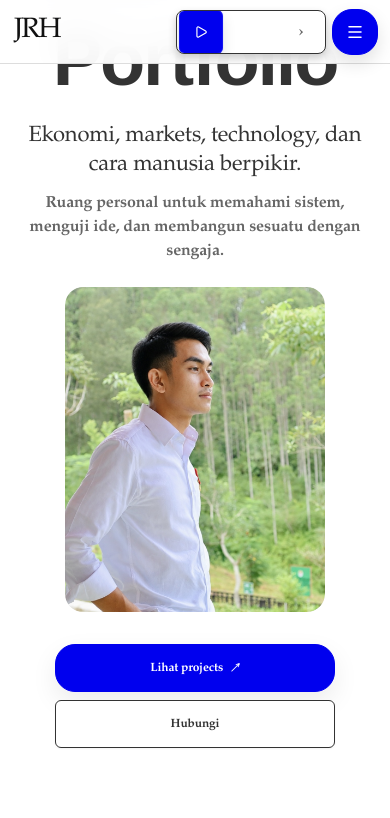
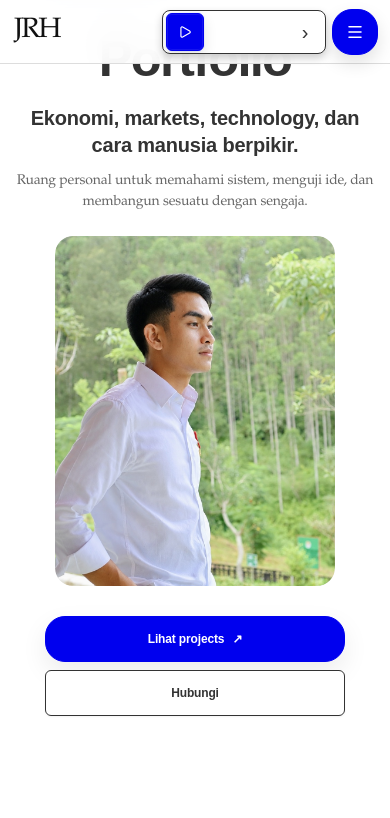
Before and after one commit to LionerHakim/JRHs, a React (Vite) app: page / in a window 390 px wide. Shown: the top 818 px of the page. Built offline with nearby package versions, Linux system fonts and the light colour scheme.

Commit message:
fix: stabilize mobile typography and simplify music player UX

```diff
--- a/src/jrh-interaction-final.css
+++ b/src/jrh-interaction-final.css
@@ -1,103 +1,123 @@
-/* JRHs: cross-device interaction system, Kahoot-token calibration, premium utility treatment. */
+/* JRHs: stable final interaction layer. Keep this file last. */
 :root{
-  --jrh-black:#333333;
-  --jrh-white:#ffffff;
+  --jrh-ink:#333333;
+  --jrh-muted:#666666;
   --jrh-blue:#0000ee;
   --jrh-red:#e21b3c;
   --jrh-line:#dddddd;
   --jrh-soft:#f2f2f2;
   --jrh-shadow:rgba(0,0,0,.2) 0 4px 8px 0;
-  --jrh-ease:ease;
-  --jrh-fast:100ms;
-  --jrh-base:300ms;
 }
 
-a,button,input{ -webkit-tap-highlight-color:transparent; }
-a,button{touch-action:manipulation;}
-a:not(.jrh-wordmark),button{transition:transform var(--jrh-fast) var(--jrh-ease),background-color var(--jrh-base) var(--jrh-ease),border-color var(--jrh-base) var(--jrh-ease),color var(--jrh-base) var(--jrh-ease),box-shadow var(--jrh-base) var(--jrh-ease),opacity var(--jrh-base) var(--jrh-ease)!important}
+/* Typography: one readable system across Android, iPhone and desktop. */
+html{-webkit-text-size-adjust:100%;text-size-adjust:100%}
+body{color:var(--jrh-ink)!important;background:#fff!important;font-family:'Montserrat',Arial,Helvetica,sans-serif!important;font-weight:500!important;line-height:1.5!important;-webkit-font-smoothing:antialiased!important;text-rendering:optimizeLegibility!important}
+body button,body input,body textarea,body select,body p,body li,body span,body small,body label,body a{font-family:'Montserrat',Arial,Helvetica,sans-serif!important}
+h1,h2,h3,h4,h5,h6,.display-title,.hero-clean h1,.hero-positioning,.project-content h3,.project-featured .project-content h3,.experience-main h3,.contact-title{font-family:'Montserrat',Arial,Helvetica,sans-serif!important;color:var(--jrh-ink)!important;font-weight:700!important}
+
+/* Hero: never allow the main word to become clipped or visually disappear. */
+.hero-clean,.hero-clean-inner,.hero-copy,.hero-panel{overflow:visible!important}
+.hero-clean h1{display:block!important;visibility:visible!important;opacity:1!important;max-width:100%!important;margin:0!important;color:#333!important;font-size:clamp(44px,7vw,72px)!important;line-height:1.08!important;letter-spacing:-.04em!important;white-space:normal!important;overflow:visible!important}
+.hero-clean .hero-positioning{color:#333!important;font-weight:600!important;line-height:1.3!important}
+.hero-clean .hero-description{color:#666!important;font-weight:500!important;line-height:1.55!important}
+.hero-button{font-family:'Montserrat',Arial,Helvetica,sans-serif!important;font-weight:700!important}
+
+/* Shared interaction language. */
+a,button,input{-webkit-tap-highlight-color:transparent}
+a,button{touch-action:manipulation}
 a:focus-visible,button:focus-visible,input:focus-visible{outline:2px solid var(--jrh-blue)!important;outline-offset:3px!important}
+.jrh-nav-link{transition:background-color .15s ease,color .15s ease,transform .1s ease!important}
+.jrh-nav-link:hover{background:#f2f2f2!important;color:#333!important}
+.jrh-nav-link.is-active{background:var(--jrh-blue)!important;color:#fff!important}
+.jrh-menu-button{min-width:44px!important;min-height:44px!important}
+.jrh-menu-button:active,.jrh-mobile-link:active,.project-visit:active,.contact-cta:active{transform:scale(.97)!important}
 
-/* Navigation: one compact interaction language on pointer and touch. */
-.jrh-nav-link{position:relative!important;overflow:hidden!important}
-.jrh-nav-link::after{content:"";position:absolute!important;left:12px!important;right:12px!important;bottom:4px!important;height:2px!important;background:var(--jrh-blue)!important;transform:scaleX(0)!important;transform-origin:left!important;transition:transform var(--jrh-fast) ease!important}
-.jrh-nav-link:hover::after,.jrh-nav-link.is-active::after{transform:scaleX(1)!important}
-.jrh-nav-link:hover{transform:translateY(-1px)!important;background:#f2f2f2!important}
-.jrh-nav-link:active{transform:scale(.97)!important;background:var(--jrh-blue)!important;color:#fff!important}
-.jrh-wordmark:active{transform:scale(.96)!important;opacity:.75!important}
-.jrh-menu-button{transition:transform var(--jrh-fast) ease,background-color var(--jrh-base) ease,box-shadow var(--jrh-base) ease!important}
-.jrh-menu-button:hover{transform:translateY(-1px)!important;box-shadow:var(--jrh-shadow)!important}
-.jrh-menu-button:active{transform:scale(.94)!important;box-shadow:none!important}
-.jrh-mobile-link:hover{background:#f2f2f2!important;transform:translateX(2px)!important}
-.jrh-mobile-link:active{transform:scale(.985)!important;background:var(--jrh-blue)!important;color:#fff!important}
+/* Projects: same action treatment, without turning the whole card into a fake button. */
+.project-object{transition:transform .2s ease,border-color .2s ease,box-shadow .2s ease!important}
+.project-object:hover{transform:translateY(-3px)!important;box-shadow:var(--jrh-shadow)!important}
+.project-object:focus-within{border-color:var(--jrh-blue)!important;box-shadow:0 0 0 2px rgba(0,0,238,.12),var(--jrh-shadow)!important}
+.project-visit{min-height:44px!important;border:1px solid #333!important;background:#fff!important;color:#333!important;font-weight:700!important;transition:background-color .15s ease,color .15s ease,border-color .15s ease,transform .1s ease!important}
+.project-visit:hover,.project-visit:focus-visible{background:var(--jrh-blue)!important;border-color:var(--jrh-blue)!important;color:#fff!important}
+.project-visit:active{background:var(--jrh-red)!important;border-color:var(--jrh-red)!important;color:#fff!important}
 
-/* Projects: interaction follows the same blue action language as the rest of the site. */
-.project-object{transition:transform var(--jrh-base) ease,border-color var(--jrh-base) ease,box-shadow var(--jrh-base) ease,background-color var(--jrh-base) ease!important}
-.project-object:hover{transform:translateY(-4px)!important;border-color:#bdbdbd!important;box-shadow:var(--jrh-shadow)!important}
-.project-object:focus-within{border-color:var(--jrh-blue)!important;box-shadow:0 0 0 2px rgba(0,0,238,.10),var(--jrh-shadow)!important}
-.project-object:active{transform:translateY(-1px) scale(.995)!important}
-.project-visit{position:relative!important;overflow:hidden!important;isolation:isolate!important}
-.project-visit::before{content:"";position:absolute!important;inset:0!important;background:var(--jrh-blue)!important;transform:scaleX(0)!important;transform-origin:left!important;transition:transform var(--jrh-base) ease!important;z-index:-1!important}
-.project-visit:hover::before,.project-visit:focus-visible::before{transform:scaleX(1)!important}
-.project-visit:hover,.project-visit:focus-visible{color:#fff!important;border-color:var(--jrh-blue)!important;transform:translateY(-1px)!important}
-.project-visit:active{transform:scale(.97)!important;background:var(--jrh-red)!important;border-color:var(--jrh-red)!important;color:#fff!important}
+/* Experience roles remain informational. */
+.experience-role{cursor:default!important;user-select:none!important;-webkit-user-select:none!important}
 
-/* Experience: roles are informational, not fake buttons. */
-.experience-role{cursor:default!important;user-select:none!important;-webkit-user-select:none!important;transition:background-color var(--jrh-base) ease,border-color var(--jrh-base) ease,color var(--jrh-base) ease!important}
-.experience-role:hover{background:#f2f2f2!important;border-color:#333!important;color:#333!important}
+/* Contact uses the same primary action as Projects. */
+.contact-cta:hover{background:var(--jrh-red)!important;border-color:var(--jrh-red)!important;color:#fff!important;transform:translateY(-1px)!important}
 
-/* Contact: primary action matches project action exactly. */
-.contact-cta:hover{transform:translateY(-2px)!important;background:var(--jrh-red)!important;border-color:var(--jrh-red)!important;box-shadow:var(--jrh-shadow)!important}
-.contact-cta:active{transform:scale(.97)!important;background:var(--jrh-blue)!important;border-color:var(--jrh-blue)!important;box-shadow:none!important}
-.footer-nav a:hover,.footer-meta a:hover{transform:translateX(3px)!important;color:var(--jrh-blue)!important}
-.footer-nav a:active,.footer-meta a:active{transform:scale(.97)!important}
+/* Music: simple trigger, obvious controls, large touch targets. */
+.music-player{position:relative!important;z-index:9000!important;isolation:isolate!important;min-width:0!important;overflow:visible!important}
+.music-player-pill{display:flex!important;align-items:center!important;width:232px!important;min-width:0!important;height:44px!important;padding:3px!important;gap:2px!important;border:1px solid #333!important;border-radius:8px!important;background:#fff!important;box-shadow:var(--jrh-shadow)!important;overflow:hidden!important}
+.music-player-button{display:grid!important;place-items:center!important;flex:0 0 38px!important;width:38px!important;height:38px!important;min-width:38px!important;min-height:38px!important;padding:0!important;border:1px solid var(--jrh-blue)!important;border-radius:6px!important;background:var(--jrh-blue)!important;color:#fff!important;cursor:pointer!important}
+.music-player-button:hover{background:var(--jrh-red)!important;border-color:var(--jrh-red)!important}
+.music-player-track-button{display:flex!important;align-items:center!important;justify-content:flex-start!important;flex:1 1 auto!important;min-width:0!important;height:38px!important;padding:0 7px!important;gap:7px!important;border:0!important;background:#fff!important;color:#333!important;cursor:pointer!important;text-align:left!important}
+.music-player-track-button:hover{background:#f2f2f2!important;color:var(--jrh-blue)!important}
+.music-player-title{display:block!important;min-width:0!important;overflow:hidden!important;text-overflow:ellipsis!important;white-space:nowrap!important;color:#333!important;font-size:12px!important;line-height:1.2!important;font-weight:700!important}
+.music-player-next{display:grid!important;place-items:center!important;flex:0 0 38px!important;width:38px!important;height:38px!important;min-width:38px!important;min-height:38px!important;padding:0!important;border:0!important;border-radius:6px!important;background:#fff!important;color:#333!important;cursor:pointer!important;font-size:20px!important;line-height:1!important}
+.music-player-next:hover{background:var(--jrh-blue)!important;color:#fff!important}
 
-/* Music VVIP: compact control surface, clear hierarchy, no decorative noise. */
-.music-player{isolation:isolate!important}
-.music-player-pill{position:relative!important;border:1px solid #333!important;border-radius:8px!important;background:#fff!important;box-shadow:var(--jrh-shadow)!important;overflow:hidden!important;transition:transform var(--jrh-base) ease,border-color var(--jrh-base) ease,box-shadow var(--jrh-base) ease!important}
-.music-player-pill:hover{border-color:var(--jrh-blue)!important;box-shadow:0 6px 14px rgba(0,0,0,.16)!important}
-.music-player-pill:focus-within{border-color:var(--jrh-blue)!important;box-shadow:0 0 0 2px rgba(0,0,238,.10),var(--jrh-shadow)!important}
-.music-player-button{min-width:42px!important;min-height:42px!important;border-radius:6px!important;background:var(--jrh-blue)!important;border-color:var(--jrh-blue)!important;color:#fff!important}
-.music-player-button:hover{background:var(--jrh-red)!important;border-color:var(--jrh-red)!important;transform:none!important}
-.music-player-button:active{transform:scale(.92)!important}
-.music-player-track-button{min-height:42px!important;color:#333!important;font-weight:700!important}
-.music-player-track-button:hover{background:#f2f2f2!important;color:var(--jrh-blue)!important}
-.music-player-track-button:active{transform:scale(.98)!important}
-.music-player-next,.music-player-close{min-width:44px!important;min-height:44px!important;border-radius:6px!important}
-.music-player-next:hover,.music-player-close:hover{background:var(--jrh-blue)!important;color:#fff!important;border-color:var(--jrh-blue)!important}
-.music-player-next:active,.music-player-close:active{transform:scale(.92)!important}
-.music-player-panel{z-index:6000!important;border:1px solid #333!important;border-radius:16px!important;background:#fff!important;box-shadow:0 10px 20px rgba(0,0,0,.2)!important;animation:jrh-panel-in var(--jrh-base) ease!important;transform-origin:top right!important;overflow:hidden!important}
-.music-player-panel-head{border-bottom:1px solid #ddd!important}
-.music-panel-label{color:#666!important;font-size:10px!important;font-weight:700!important;letter-spacing:.08em!important;text-transform:uppercase!important}
-.music-player-song{min-height:50px!important;border-left:3px solid transparent!important;border-radius:6px!important;transition:background-color var(--jrh-fast) ease,color var(--jrh-fast) ease,transform var(--jrh-fast) ease,border-color var(--jrh-fast) ease!important}
-.music-player-song:hover{background:#f2f2f2!important;color:var(--jrh-blue)!important}
-.music-player-song:active{transform:scale(.985)!important;background:var(--jrh-blue)!important;color:#fff!important}
+/* Music chooser: clear hierarchy and easy song selection. */
+.music-player-panel{position:fixed!important;z-index:10000!important;top:82px!important;right:20px!important;left:auto!important;width:min(360px,calc(100vw - 32px))!important;max-height:calc(100dvh - 102px)!important;padding:18px!important;box-sizing:border-box!important;overflow:auto!important;overscroll-behavior:contain!important;-webkit-overflow-scrolling:touch!important;border:1px solid #333!important;border-radius:16px!important;background:#fff!important;box-shadow:0 12px 28px rgba(0,0,0,.18)!important;animation:jrh-panel-in .18s ease!important}
+.music-player-panel-head{display:flex!important;align-items:center!important;justify-content:space-between!important;gap:12px!important;padding:0 0 14px!important;border-bottom:1px solid #ddd!important}
+.music-player-panel-head strong{display:block!important;margin-top:3px!important;color:#333!important;font-family:'Montserrat',Arial,Helvetica,sans-serif!important;font-size:15px!important;line-height:1.3!important;font-weight:700!important}
+.music-panel-label{display:block!important;color:#666!important;font-size:10px!important;line-height:1.2!important;font-weight:700!important;letter-spacing:.08em!important;text-transform:uppercase!important}
+.music-player-close{display:grid!important;place-items:center!important;flex:0 0 44px!important;width:44px!important;height:44px!important;min-width:44px!important;min-height:44px!important;border:1px solid #333!important;border-radius:6px!important;background:#fff!important;color:#333!important;cursor:pointer!important}
+.music-player-close:hover{background:var(--jrh-blue)!important;border-color:var(--jrh-blue)!important;color:#fff!important}
+.music-player-playlist{display:grid!important;gap:6px!important;margin-top:14px!important;max-height:none!important;overflow:visible!important}
+.music-player-song{display:grid!important;grid-template-columns:32px minmax(0,1fr) 18px!important;align-items:center!important;width:100%!important;min-height:52px!important;padding:8px 10px!important;gap:9px!important;border:1px solid transparent!important;border-left:3px solid transparent!important;border-radius:6px!important;background:#fff!important;color:#333!important;font-family:'Montserrat',Arial,Helvetica,sans-serif!important;font-size:13px!important;font-weight:600!important;line-height:1.3!important;text-align:left!important;cursor:pointer!important}
+.music-player-song:hover,.music-player-song:focus-visible{background:#f2f2f2!important;color:var(--jrh-blue)!important}
+.music-player-song:active{background:var(--jrh-red)!important;color:#fff!important;transform:scale(.99)!important}
 .music-player-song.is-current{border-left-color:var(--jrh-blue)!important;background:#f2f2f2!important;color:#333!important;font-weight:700!important}
-.music-song-state{color:var(--jrh-red)!important}
-.music-player-mini-volume input{accent-color:var(--jrh-blue)!important}
-.music-player-mini-volume input:focus-visible{outline:2px solid var(--jrh-blue)!important;outline-offset:4px!important}
-.music-player-error-inline{border-left:3px solid var(--jrh-red)!important;background:#fff!important;color:var(--jrh-red)!important}
+.music-song-index{color:#666!important;font-size:11px!important;font-variant-numeric:tabular-nums!important}
+.music-song-state{color:var(--jrh-red)!important;font-size:9px!important}
+.music-player-mini-volume{display:flex!important;align-items:center!important;gap:10px!important;margin-top:14px!important;padding-top:14px!important;border-top:1px solid #ddd!important;color:#666!important;font-size:11px!important;font-weight:700!important}
+.music-player-mini-volume input{flex:1!important;min-width:0!important;accent-color:var(--jrh-blue)!important;cursor:pointer!important}
+.music-player-error-inline{margin-top:12px!important;padding:10px 12px!important;border-left:3px solid var(--jrh-red)!important;background:#fff!important;color:var(--jrh-red)!important;font-size:11px!important;line-height:1.45!important;font-weight:600!important}
 
-/* Mobile projects: native horizontal swipe, no scroll hijack. */
-.projects-swipe-hint{font-size:11px!important;letter-spacing:.01em!important;color:#666!important}
-.projects-swipe-hint svg{stroke-width:2!important;color:var(--jrh-blue)!important}
+@keyframes jrh-panel-in{from{opacity:0;transform:translateY(-5px)}to{opacity:1;transform:translateY(0)}}
 
-@keyframes jrh-panel-in{from{opacity:0;transform:translateY(-6px) scale(.985)}to{opacity:1;transform:translateY(0) scale(1)}}
+/* Mobile: compact navbar, readable hero, bottom-sheet music chooser. */
+@media (max-width:767px){
+  .jrh-nav-shell,.jrh-nav-inner{height:64px!important;min-height:64px!important}
+  .jrh-nav-inner{width:calc(100% - 24px)!important}
+  .jrh-nav-right{gap:6px!important}
+  .jrh-menu-button{min-width:46px!important;min-height:46px!important}
 
-@media (max-width:767px){
-  .jrh-nav-link::after{display:none!important}
-  .jrh-menu-button{min-width:46px!important;min-height:46px!important}
-  .project-object:hover{transform:none!important;box-shadow:var(--jrh-shadow)!important}
-  .project-object:active{transform:scale(.985)!important;border-color:var(--jrh-blue)!important;box-shadow:0 0 0 2px rgba(0,0,238,.10),var(--jrh-shadow)!important}
+  .hero-clean{padding:32px 16px 48px!important}
+  .hero-copy{gap:24px!important}
+  .hero-clean h1{font-size:clamp(42px,13vw,58px)!important;line-height:1.08!important;letter-spacing:-.035em!important}
+  .hero-clean .hero-positioning{font-size:20px!important;line-height:1.35!important}
+  .hero-clean .hero-description{font-size:14px!important;line-height:1.55!important}
+  .hero-portrait-inline{width:min(280px,82vw)!important;margin:22px auto 8px!important}
+  .hero-actions{width:100%!important;gap:8px!important}
+  .hero-button{width:min(100%,300px)!important;min-height:46px!important}
+
+  .section-shell{width:calc(100% - 32px)!important}
+  .display-title{font-size:clamp(32px,10vw,44px)!important;line-height:1.15!important}
+  .project-content h3,.project-featured .project-content h3{font-size:clamp(30px,10vw,42px)!important;line-height:1.08!important}
+  .project-description{font-size:14px!important;line-height:1.55!important}
   .project-visit{min-height:46px!important}
-  .experience-role:hover{background:#f2f2f2!important}
-  .contact-cta:active{transform:scale(.965)!important}
-  .music-player-pill{border-radius:8px!important}
-  .music-player-button{min-width:44px!important;min-height:44px!important}
-  .music-player-song{min-height:54px!important}
-  .music-player-panel{width:min(360px,calc(100vw - 24px))!important;max-height:min(70dvh,520px)!important;overflow:auto!important}
-  .music-player-panel-head{position:sticky!important;top:0!important;background:#fff!important;z-index:1!important}
+  .experience-main h3{font-size:clamp(24px,8vw,34px)!important;line-height:1.1!important}
+  .contact-title{font-size:clamp(38px,11vw,54px)!important;line-height:1.08!important}
+
+  .music-player-pill{width:min(190px,42vw)!important;height:44px!important;min-height:44px!important;border-radius:8px!important}
+  .music-player-button{flex-basis:38px!important;width:38px!important;height:38px!important;min-width:38px!important;min-height:38px!important}
+  .music-player-track-button{height:38px!important;padding:0 5px!important}
+  .music-player-title{font-size:11px!important}
+  .music-player-next{flex-basis:34px!important;width:34px!important;min-width:34px!important;height:38px!important}
+  .music-player-panel{top:auto!important;right:10px!important;left:10px!important;bottom:calc(72px + env(safe-area-inset-bottom))!important;width:auto!important;max-width:none!important;max-height:calc(100dvh - 92px - env(safe-area-inset-top) - env(safe-area-inset-bottom))!important;padding:16px!important;border-radius:16px!important}
+  .music-player-panel-head{padding-bottom:12px!important}
+  .music-player-panel-head strong{font-size:14px!important}
+  .music-player-song{min-height:54px!important;padding:9px 10px!important;font-size:13px!important}
+  .music-player-close{flex-basis:44px!important;width:44px!important;height:44px!important}
+}
+
+@media (min-width:768px) and (max-width:1100px){
+  .jrh-nav-inner,.section-shell{width:calc(100% - 40px)!important}
+  .hero-copy{gap:32px!important}
 }
 
 @media (prefers-reduced-motion:reduce){
-  a,button,.project-object,.experience-role,.music-player-panel,.music-player-pill{transition-duration:.01ms!important;animation:none!important}
+  *,*::before,*::after{animation-duration:.01ms!important;animation-iteration-count:1!important;transition-duration:.01ms!important;scroll-behavior:auto!important}
 }
```
